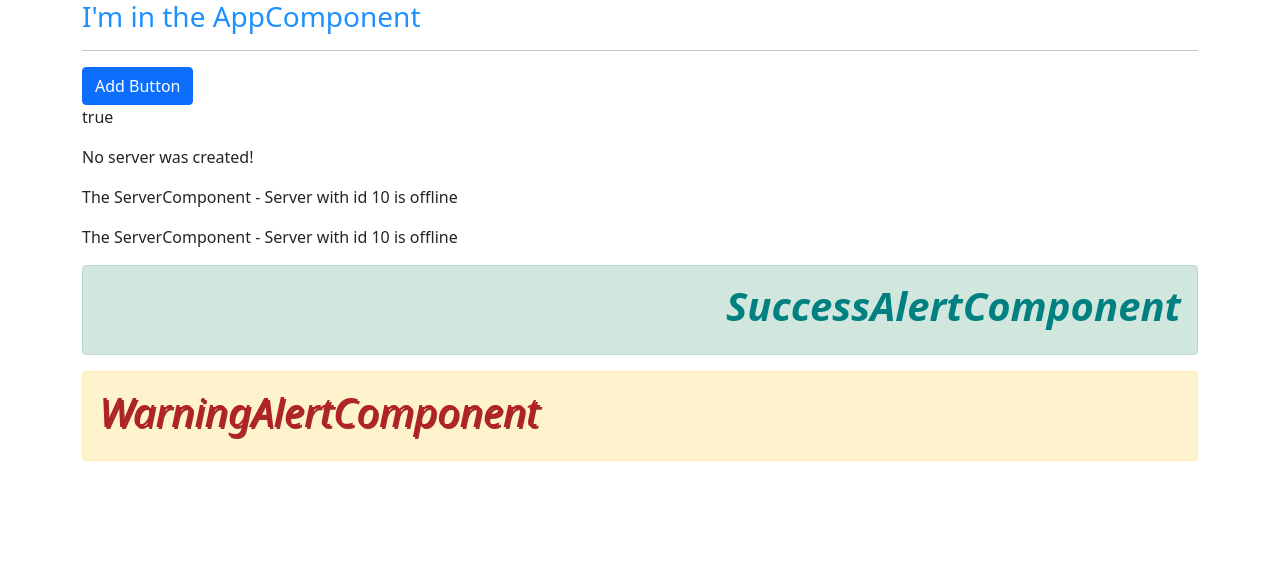
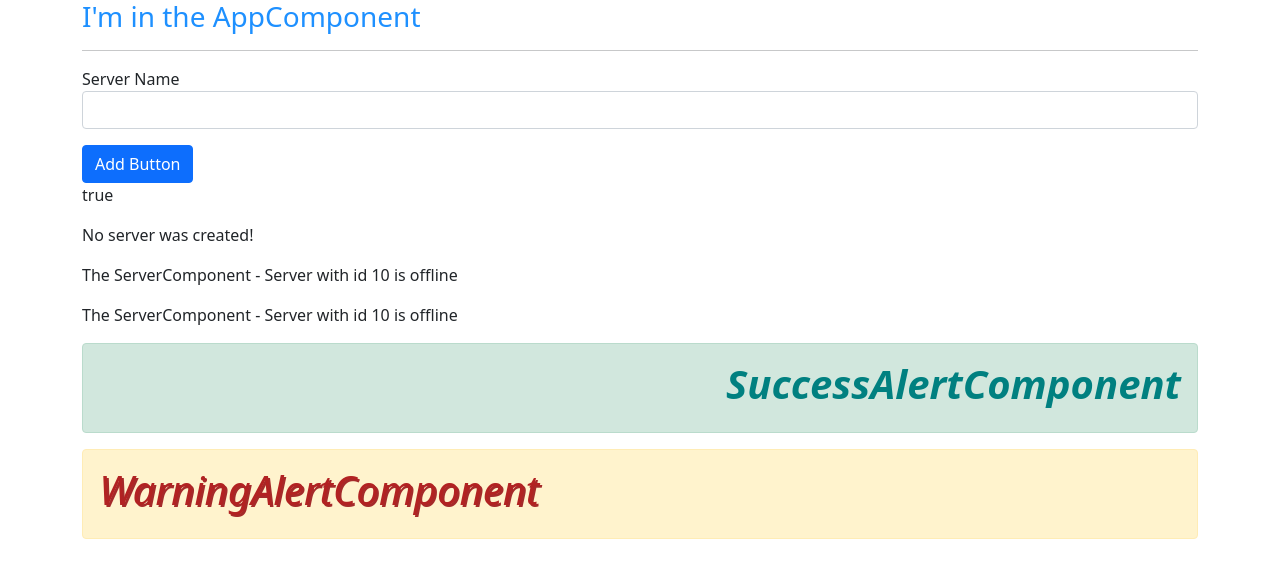
Before and after one commit to pashamo/Angularjs_Sandbox, an Angular app in the folder my-first-app/: page / in a window 1280 px wide. Shown: the top 578 px of the page. Built offline with nearby package versions, Linux system fonts and the light colour scheme.

Commit message:
feat: Passing data for event binding

```diff
--- a/my-first-app/src/app/servers/servers.component.html
+++ b/my-first-app/src/app/servers/servers.component.html
@@ -1,8 +1,13 @@
+<label>Server Name</label>
+<input
+    type="text"
+    class="form-control"
+    (input)="onUpdateServerName($event)">
+<p>{{ serverName }}</p>
 <button
     class="btn btn-primary"
     [disabled]="!allowNewServer"
-    (click)="onCreateServer()"
->
+    (click)="onCreateServer()">
     Add Button
 </button>
 <p [innerText]="allowNewServer"></p>
--- a/my-first-app/src/app/servers/servers.component.ts
+++ b/my-first-app/src/app/servers/servers.component.ts
@@ -8,6 +8,7 @@
 export class ServersComponent implements OnInit {
   allowNewServer: boolean = false;
   serverCreationStatus: string = "No server was created!";
+  serverName = '';
 
   constructor() {
     setTimeout(() => {
@@ -18,6 +19,11 @@
   ngOnInit(): void {
   }
 
-  onCreateServer = () => this.serverCreationStatus = 'Server was created';
+  onCreateServer() {
+    this.serverCreationStatus = 'Server was created';
+  }
 
+  onUpdateServerName = (event: Event) => {
+    this.serverName = (<HTMLInputElement>event.target).value;
+  }
 }
```
